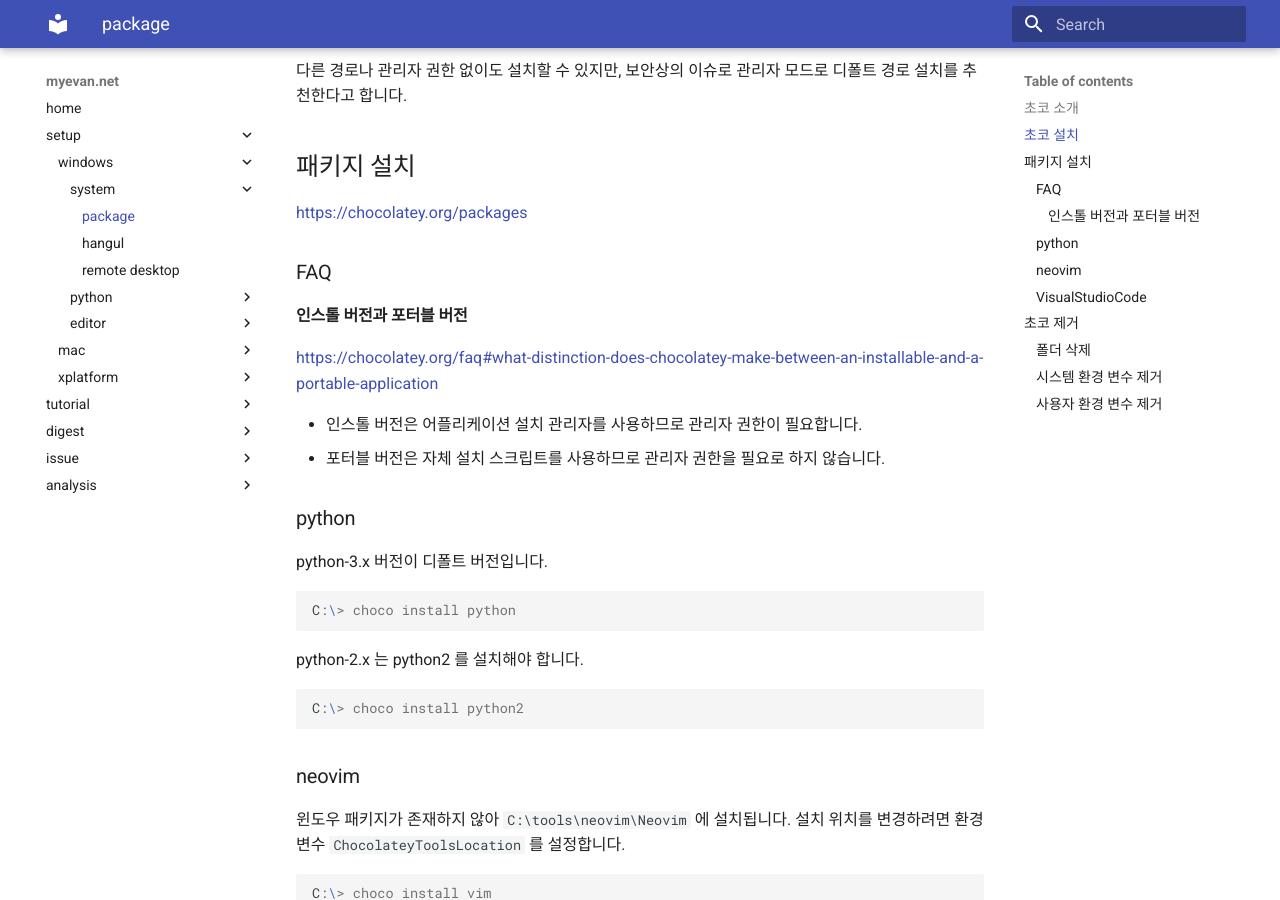
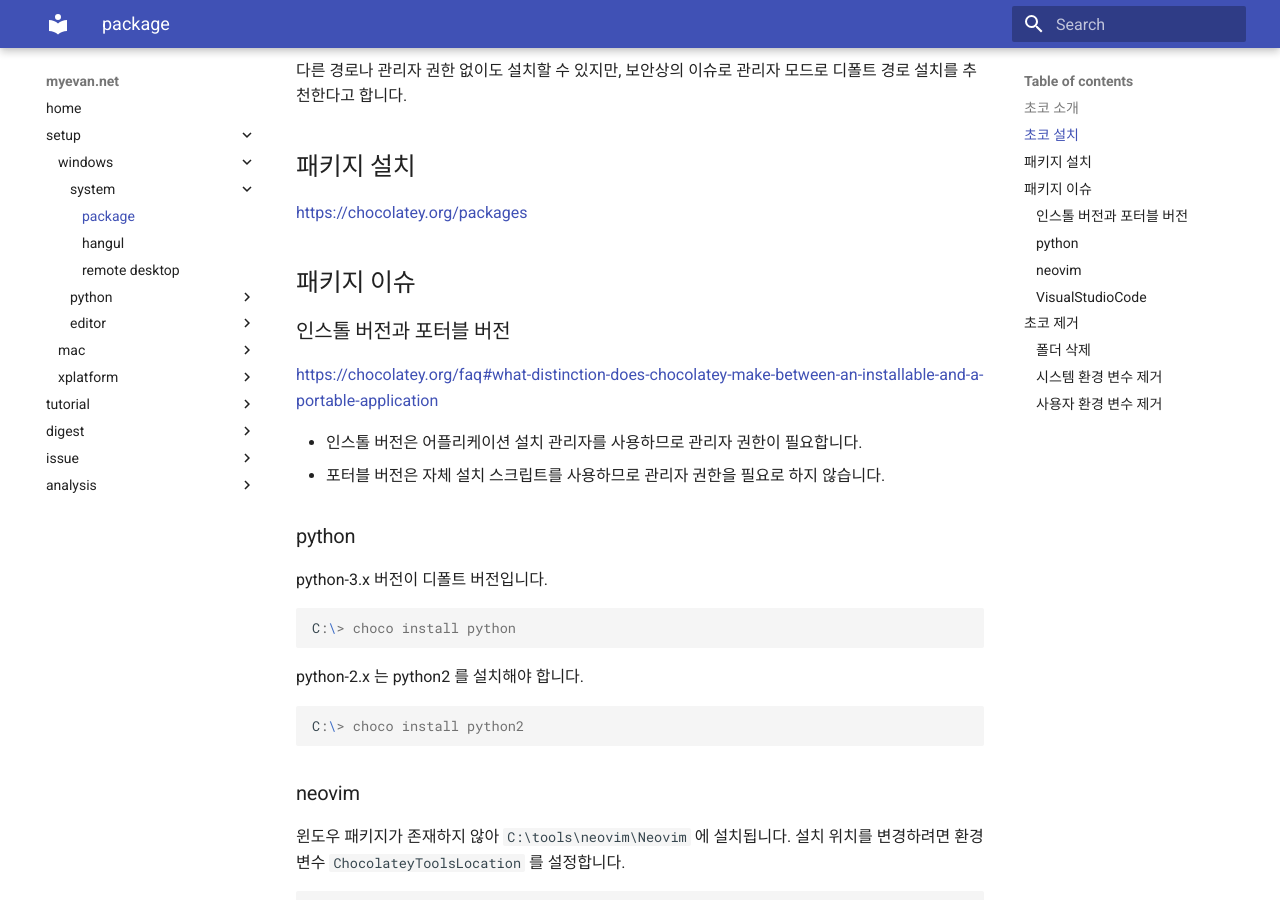
Before and after one commit to myevan/myevan-home, an MkDocs documentation site: the page built from docs/windows_package_choco.md, in a window 1280 px wide and 900 px high, scrolled down 568 px. Built offline with MkDocs 1.6.1 and Material for MkDocs 9.7.7, drawn with Linux system fonts in a browser that asks for light colours; old or Windows-style settings are respelled for this version of MkDocs.

Commit message:
초코 패키지 이슈 정리

```diff
--- a/docs/windows_package_choco.md
+++ b/docs/windows_package_choco.md
@@ -29,9 +29,9 @@ C:\> dir C:\ProgramData\chocolatey
 
 <https://chocolatey.org/packages>
 
-### FAQ
+## 패키지 이슈
 
-#### 인스톨 버전과 포터블 버전
+### 인스톨 버전과 포터블 버전
 
 <https://chocolatey.org/faq#what-distinction-does-chocolatey-make-between-an-installable-and-a-portable-application>
 
```
